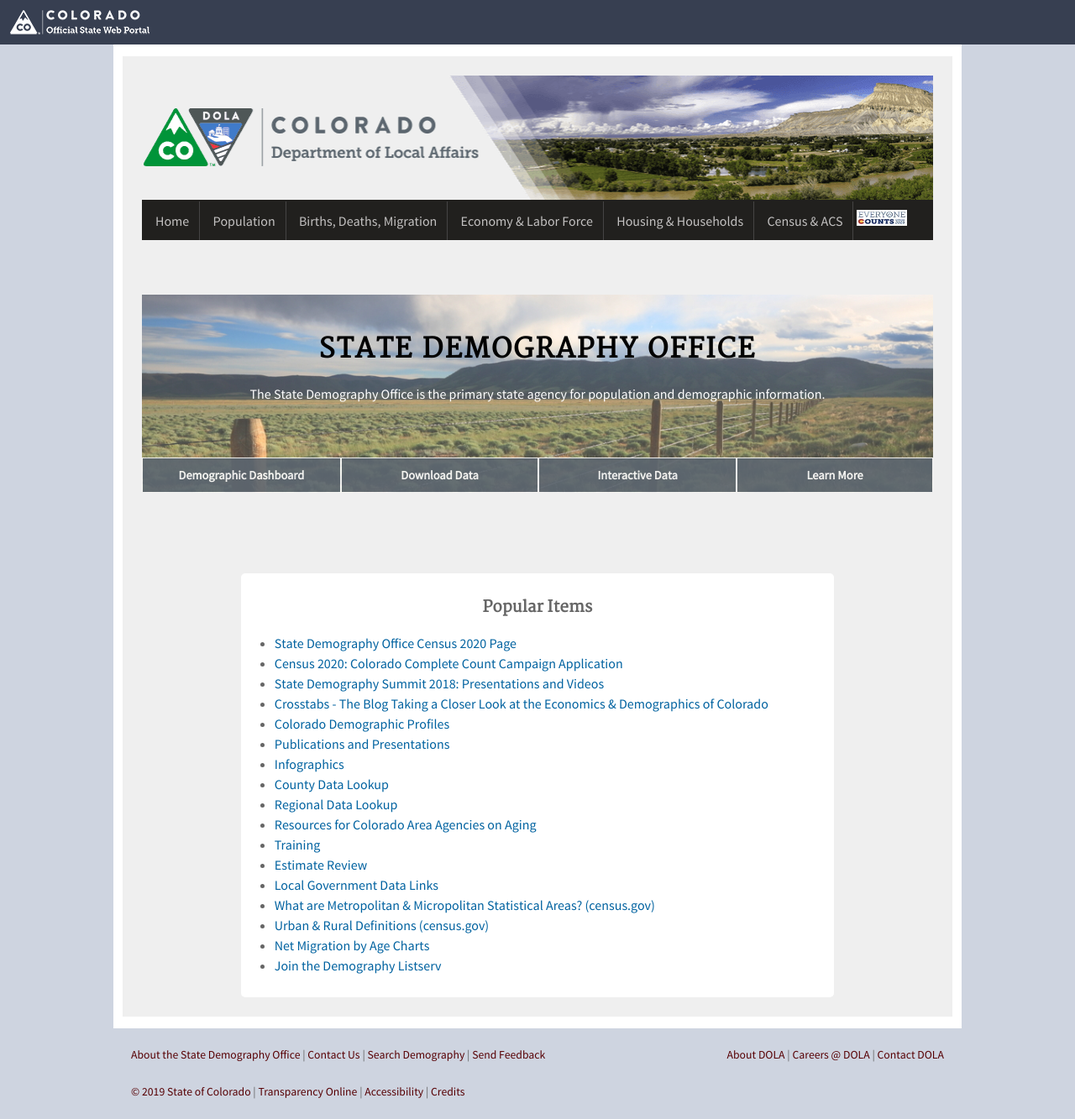
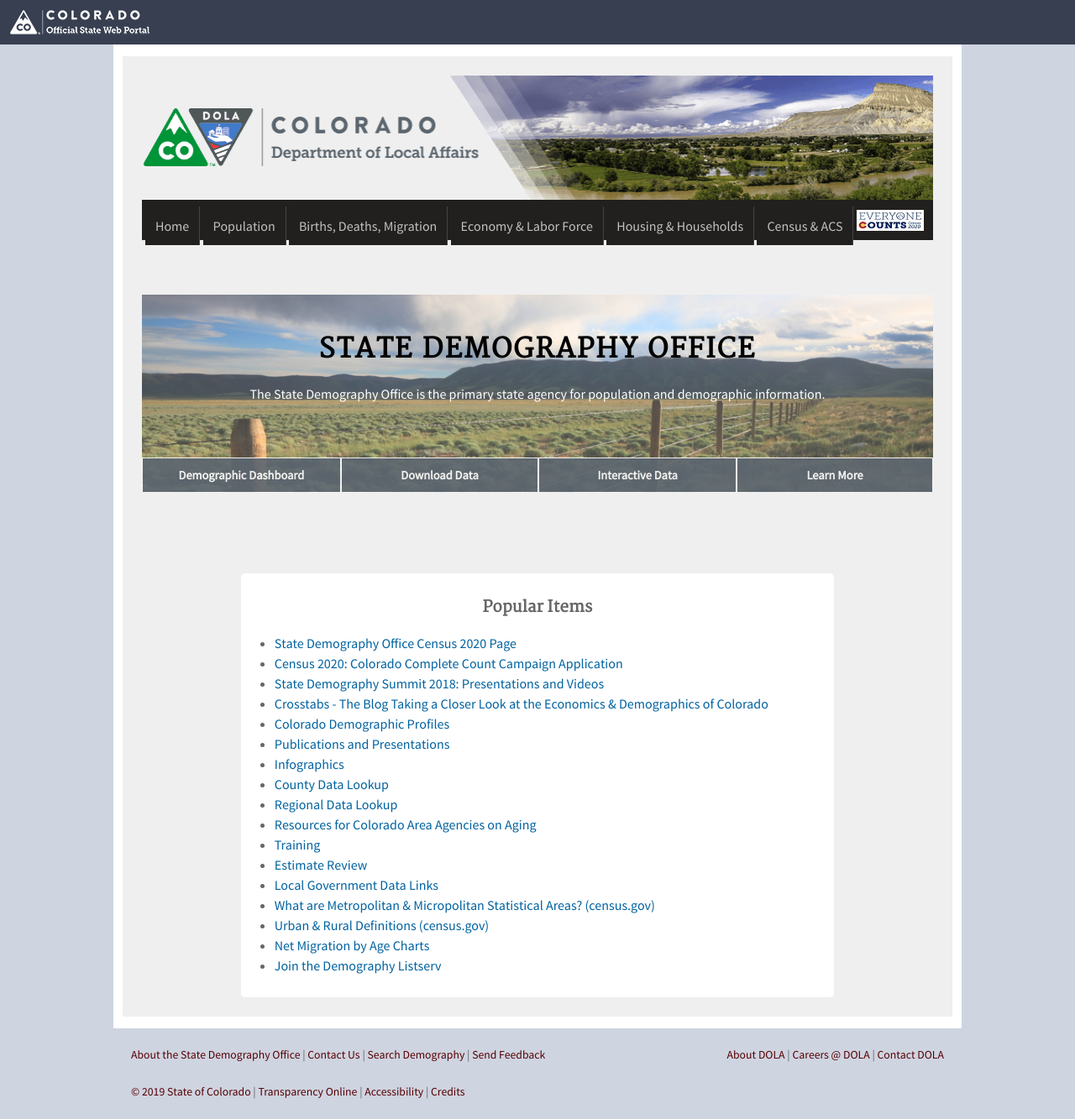
Before and after one commit to TBleess/Website_New, a Jekyll site: the page built from pages/0_Homepage_and_Footer_Links/index.md, in a window 1280 px wide. Shown: the whole page at 84% size. Built offline with Jekyll 4.4.1, drawn with Linux system fonts in a browser that asks for light colours.

Commit message:
Update _header.html

```diff
--- a/_includes/_header.html
+++ b/_includes/_header.html
@@ -28,7 +28,7 @@
                             <li class="padding-normal">
                                 <a href="/census-acs/">Census &amp; ACS</a></li>
                             <li class="padding-none">
-                              <a href="/census_2020/"><img src="/images/Census2020_Button.jpg" height=19px width=60px></a>
+                              <a href="/census_2020/"><img src="/images/Census2020_Button.jpg" height=25px width=80px></a>
                             </li>
                         </ul>
                     </nav>
```
